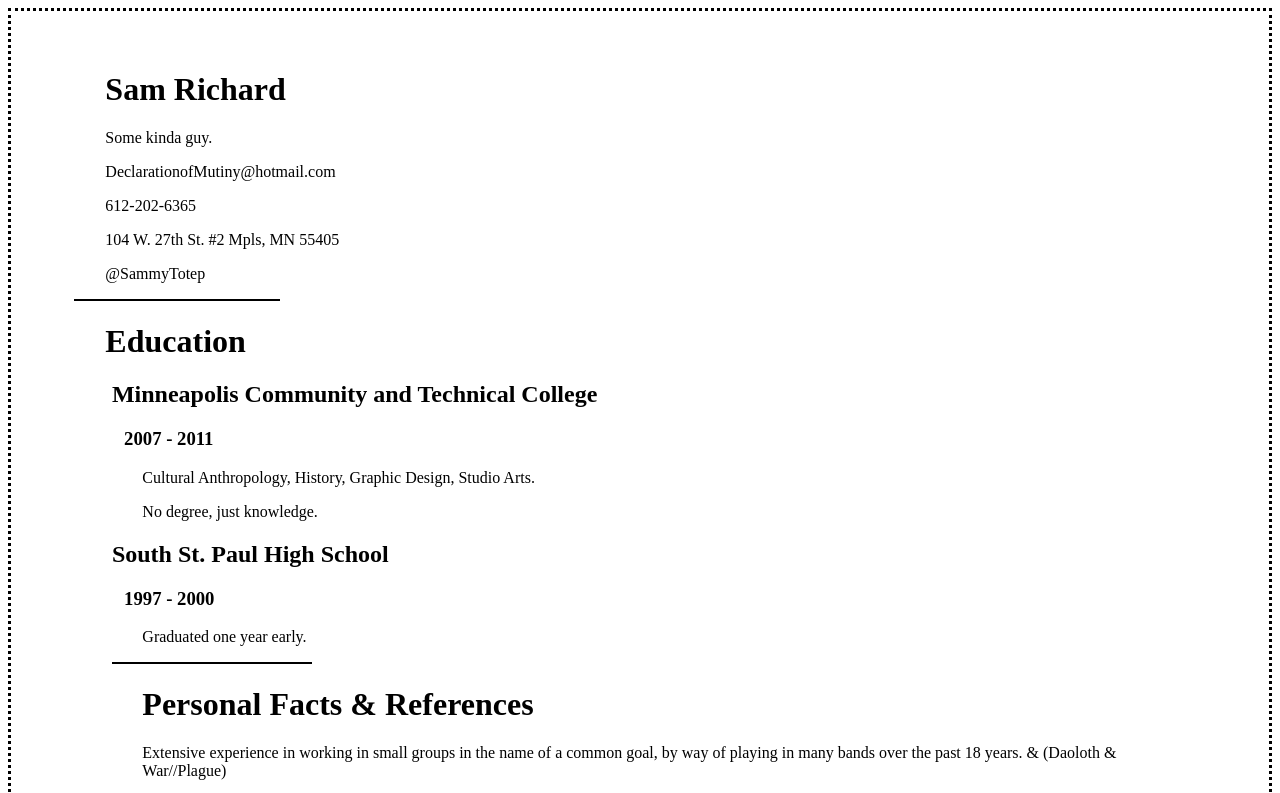
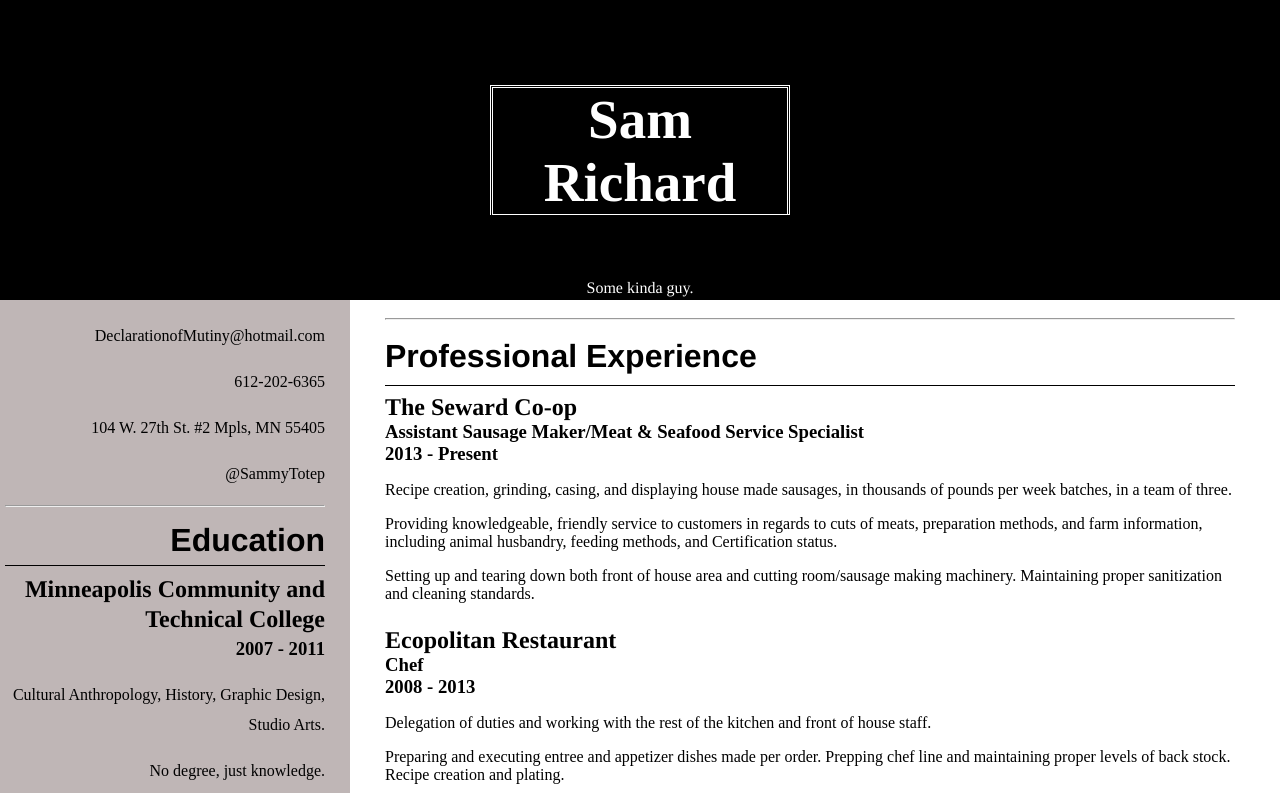
Before and after one commit to SamRichard/SamRichard.github.io, a plain HTML site: page index.html in a window 1280 px wide. Shown: the top 793 px of the page. Drawn offline with Linux system fonts and the light colour scheme.

Commit message:
Update stylesheet.css

```diff
--- a/stylesheet.css
+++ b/stylesheet.css
@@ -1,58 +1,92 @@
-body {
-	border-style: dotted;
-    border-width: 100%;
-    margin-top: auto%;
-    margin-bottom: 1%;
-    padding-bottom: 5%;
-    padding-top: 3%;}
-
-
+body, div, h1, h2, h3, h4, h5, ul, ol, li, .name, .header, .side {
+    margin: 0;
+    padding: 0;
+}
 h1 {text-decoration: bold;
 color: black;
-font-family: Caudex;
-    margin-left: auto;
-    margin-right: auto;
-    width: 85%;
+font-family: Helvetica; sanserif;
+    border-bottom-style: solid;
+    border-bottom-width: thin;
+    margin-left: center;
+    padding-bottom: 10px;
+    padding-top: 10px;
+}
+
+h2 {color: black;
+    font-family: Times;
+    padding-top: 8px;
 
 }
-h2 {color: black;
-	font-family: Arsenal
-	margin-right: auto;
-	margin-left: auto;
-	width: 95%;
+
+.header {
+    background-color: #000000;
+    background-size: 100%;
+    border-bottom-width: medium;
+    border-bottom-color: #000000;
+    width: 100%;
+    height: 300px;
 
 }
-h3 {font-family: Arsenal;
-	color: black;
-	margin-right: auto;
-	margin-left: auto;
-	width: 88%;
+.name {
+    font-size: 55px;
+    color: white;
+    text-align: center;
+    font-family: Times, serif;
+    border-style: double;
+    border-color: white;
+    width: thin;
+    margin-right: 490px;
+    margin-left: 490px;
+    position: relative;
+  top: 50%;
+  transform: translateY(-50%);
 
 }
-li {font-family: Arsenal;
+.guy {
+    font-size 35px;
+    color: white;
+    font-family: Times, serif;
+    text-align: center;
+    position: relative;
+  top: 50%;
+  transform: translateY(-50%);
+  border-bottom-style: solid;
+  border-bottom-width: thin;
+  border-bottom-color: white;
+  margin-left: 580px;
+  margin-right: 580px;
+  padding-bottom: 15px;
+}
+.side {
+    line-height:30px;
+    background-color: #BFB6B6;
+    height: auto;
+    width:25%;
+    padding:5px;
+    float: left;
+    text-align: right;
+    padding-right: 25px;
+}
+.section {
+    width: 850px;
+    float:left;
+    padding:10px;
+    margin-left: 25px;
+}
+
+li {font-family: Helvetica, sanserif;
     color: black;
     margin-right: auto;
     margin-left: auto;
     width: 85%;
 }
-p {text-decoration: bold;
-color: black;
-font-family: Caudex;
-    margin-left: auto;
-    margin-right: auto;
-    width: 85%;
 
+.ref {
+  padding-bottom: 45px;
+  margin-bottom: 0px;
 }
 
- hr {
-    display: block;
-    margin-top: 0.5em;
-    margin-bottom: 0.5em;
-    margin-left: 5%;
-    margin-right: 78.6%;
-    border-style: solid;
-    border-width: 1px;
-}
+
 a:link
  {color:#000000; background-color: transparent;
     text-decoration:none}
```
Lines whose indentation alone changed are shown as unchanged.
